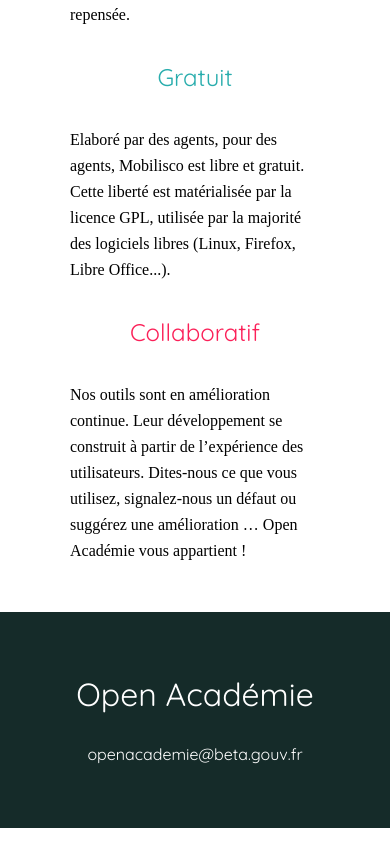
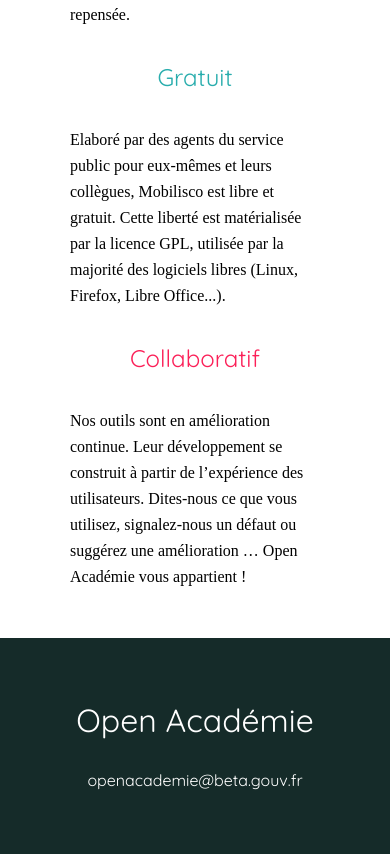
Before and after one commit to betagouv/open-academie, a Next.js app: page /mobilisco in a window 390 px wide. Shown: the part 3349-4203 px from the top of the page. Before the commit the page ends 4177 px from the top, so only its background shows below. Built offline with nearby package versions, Linux system fonts and the light colour scheme; a web font is replaced by a local one.

Commit message:
Update corporate mobilisco.js

```diff
--- a/pages/mobilisco.js
+++ b/pages/mobilisco.js
@@ -45,7 +45,7 @@ const Mobilisco = () => (
 
       <Corporate
         simple="Comme tous les outils Open Académie, Mobilisco vise à simplifier concrètement vos opérations de gestion des établissements scolaires. Tout en gardant les outils que vous connaissez, c’est la fonctionnalité (plutôt que l’apparence) qui est repensée."
-        gratuit="Elaboré par des agents, pour des agents, Mobilisco est libre et gratuit. Cette liberté est matérialisée par la licence GPL, utilisée par la majorité des logiciels libres (Linux, Firefox, Libre Office...)."
+        gratuit="Elaboré par des agents du service public pour eux-mêmes et leurs collègues, Mobilisco est libre et gratuit. Cette liberté est matérialisée par la licence GPL, utilisée par la majorité des logiciels libres (Linux, Firefox, Libre Office...)."
       />
     </main>
   </Layout>
```
